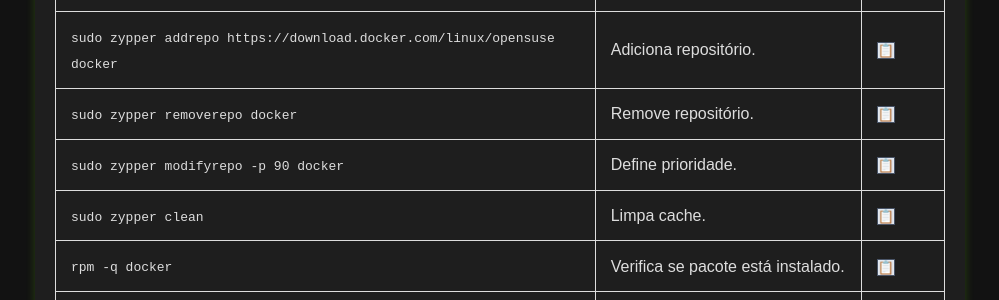
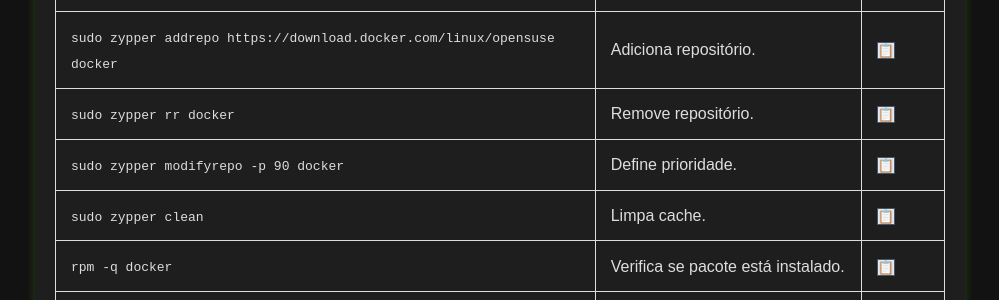
Before and after one commit to Piolinux/piolinux-site, a Jekyll site: the page built from _pages/_comandos/gerenciamento-de-pacotes.md, in a window 1280 px wide and 900 px high, scrolled down 4213 px. Shown: the part 152-452 px from the top of the window, without its empty margins (140-1139 px from the left). Built offline with Jekyll 4.4.1, drawn with Linux system fonts in a browser that asks for light colours.

Commit message:
Update gerenciamento-de-pacotes.md

```diff
--- a/_pages/_comandos/gerenciamento-de-pacotes.md
+++ b/_pages/_comandos/gerenciamento-de-pacotes.md
@@ -444,10 +444,10 @@ function filtrarLinhas(termo) {
       <td data-label="Ação"><button class="copy-btn" data-command="sudo zypper addrepo https://download.docker.com/linux/opensuse docker">📋</button></td>
     </tr>
     <tr>
-      <td data-label="Comando"><code>sudo zypper removerepo docker</code></td>
-      <td data-label="Descrição">Remove repositório.</td>
-      <td data-label="Ação"><button class="copy-btn" data-command="sudo zypper removerepo docker">📋</button></td>
-    </tr>
+  <td data-label="Comando"><code>sudo zypper rr docker</code></td>
+  <td data-label="Descrição">Remove repositório.</td>
+  <td data-label="Ação"><button class="copy-btn" data-command="sudo zypper rr docker">📋</button></td>
+</tr>
     <tr>
       <td data-label="Comando"><code>sudo zypper modifyrepo -p 90 docker</code></td>
       <td data-label="Descrição">Define prioridade.</td>
```
